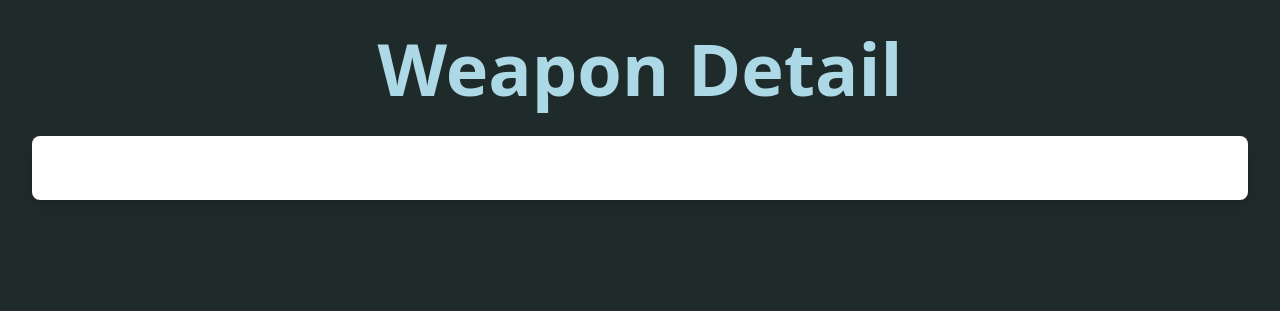
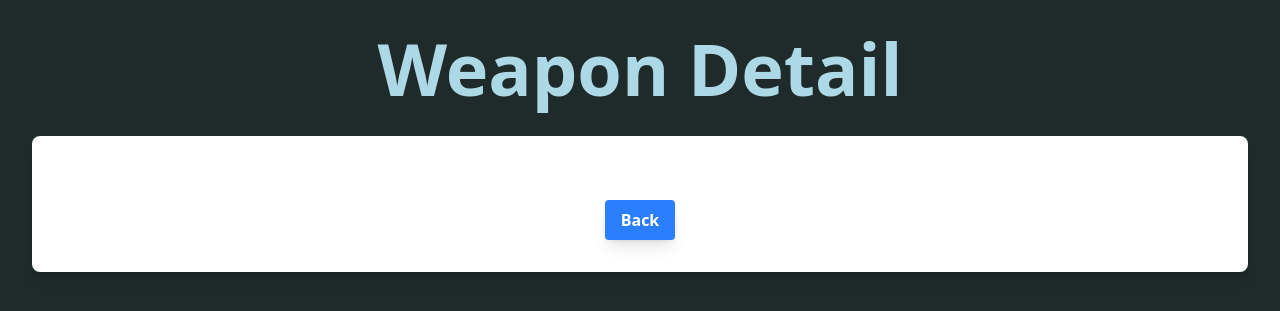
Before and after one commit to thepratikguptaa/django, a Django app: template ProjectOne/batman/templates/batman/weapon_details.html in a window 1280 px wide. Shown: the part 88-399 px from the top of the page. Run offline with Django 3.2, Linux system fonts and the light colour scheme; the template is opened without the code that fills it, so the values that code supplies are empty; some libraries are stand-ins or nearby versions.

Commit message:
Add back button to weapon details page and define mt-8 utility class

```diff
--- a/ProjectOne/batman/templates/batman/weapon_details.html
+++ b/ProjectOne/batman/templates/batman/weapon_details.html
@@ -8,6 +8,14 @@ Weapon Details
 <h1 class="text-7xl m-8 font-bold">Weapon Detail</h1>
 <div class="bg-white rounded-lg shadow-lg p-8 m-8 text-black">
     <h2 class="text-4xl font-bold">{{ weapon.description }}</h2>
+    <a href="{% url 'batman' %}">
+        <button
+        type="button"
+        class="cursor-pointer bg-blue-500 hover:bg-blue-700 text-white font-bold py-2 px-4 rounded mt-8 shadow-lg transition duration-300 ease-in-out transform hover:scale-105"
+        >
+            Back
+        </button>
+    </a>
 </div>
 
 
--- a/ProjectOne/theme/static/css/dist/styles.css
+++ b/ProjectOne/theme/static/css/dist/styles.css
@@ -236,6 +236,9 @@
   }
   .mx-auto {
     margin-inline: auto;
+  }
+  .mt-8 {
+    margin-top: calc(var(--spacing) * 8);
   }
   .block {
     display: block;
```
